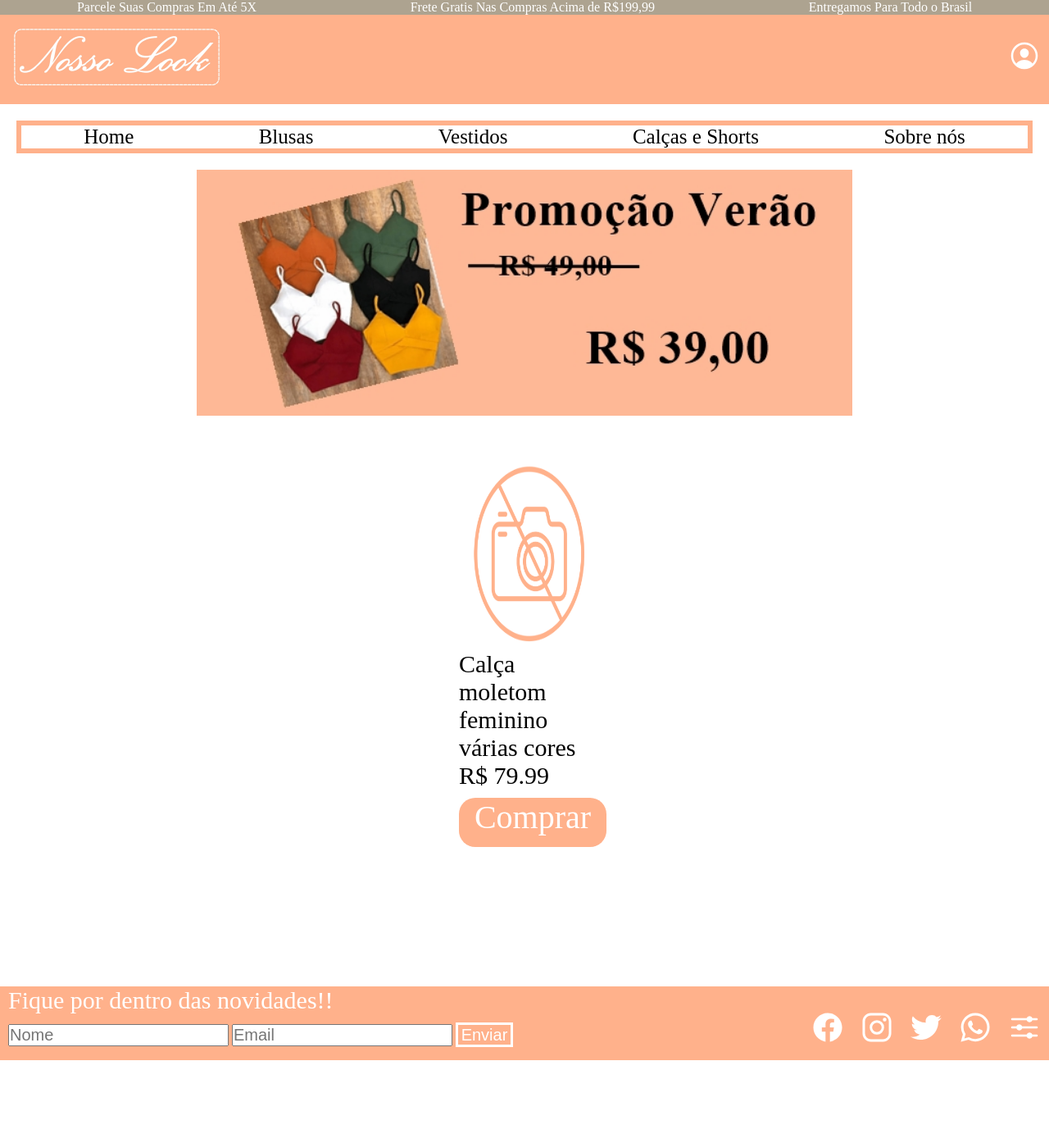
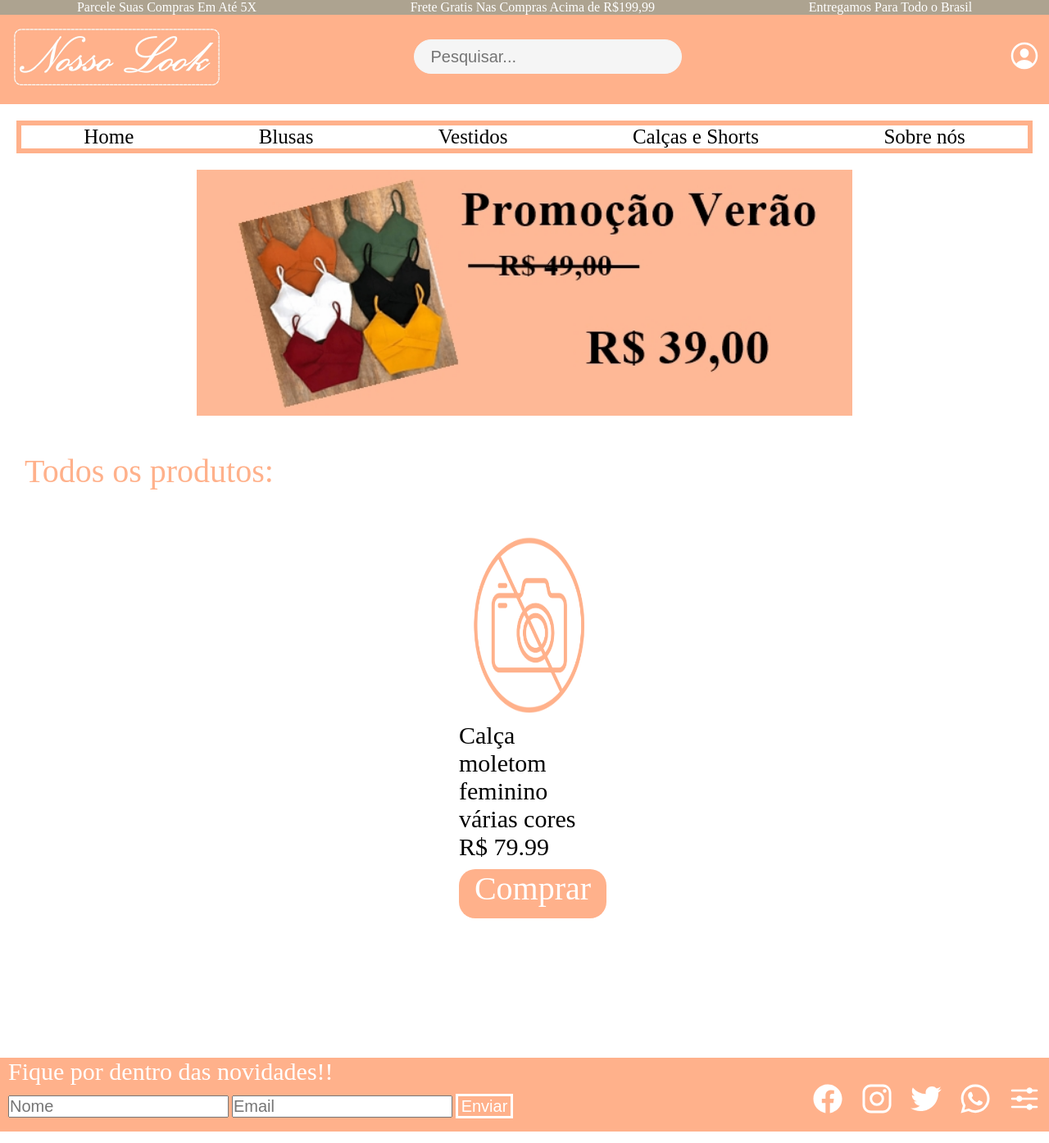
Before and after one commit to Mah-Senger/Nossolook2, a PHP site: page / in a window 1280 px wide. Shown: the whole page at 82% size. Before the commit the page ends 1293 px from the top, so only its background shows below. Run offline with PHP 8.4, Linux system fonts and the light colour scheme; data comes from the database, SQL or seed files in the repository; some libraries are stand-ins or nearby versions.

Commit message:
Adicionado a função de busca

```diff
--- a/funcoes/funcoes_banco.php
+++ b/funcoes/funcoes_banco.php
@@ -26,8 +26,9 @@ function selecionar_id($id){
     return $comando;
 }
 
-function busca(){
-
+function busca($busca){
+    $comando = "SELECT * FROM produto WHERE titulo like'%$busca%'";
+    return $comando;
 }
 
 
--- a/index.php
+++ b/index.php
@@ -14,6 +14,11 @@
     </div>
     <div id="cabecalho">
         <div><img src="logo.jpg" alt="logo" id="logo"></div>
+        <div>
+            <form action="index.php" method="get">
+                <input type="text" name="busca" id="busca" placeholder="Pesquisar...">
+            </form>
+        </div>
         <div id="opcoes">
             <?php
             session_start();
@@ -41,16 +46,24 @@
 
 
     <div id="promo"><a href="pag_blusa2.html"><img src="roupas/promocao.jpg" alt="promoção tops" id="promo_tops"></a></div>
-    <div id="produtos">
     <?php
 
         require_once  "funcoes/conexao.php" ;
         require_once  "funcoes/funcoes_banco.php" ;
 
         $conexao = conexao ();
-        $comando = selecionar_tudo ();
+
+        if(isset($_GET["busca"])){
+            $busca = $_GET["busca"];
+            echo "<p id='procurando_por'>Procurando por: $busca</p>";
+            $comando = busca($busca);
+        }else{
+            echo "<p id='procurando_por'>Todos os produtos: </p>";
+            $comando = selecionar_tudo ();
+        }
         $resultado= mysqli_query($conexao, $comando);
 
+        echo "<div id='produtos'>";
 
         while($retorno= mysqli_fetch_assoc($resultado)){
             $id= $retorno["id"];
--- a/pagina_inicial.css
+++ b/pagina_inicial.css
@@ -18,6 +18,29 @@
     height: 75px;
     margin: 15px;
 
+}
+#busca{
+    background-color: #f5f5f5;
+    border: 1px solid #f5f5f5;
+    border-radius: 30px;
+    height: 30px;
+    width: 300px;
+    color: #a9a9a9;
+    font-size: 20px;
+    padding: 5px;
+    padding-left: 20px;
+    margin-top: 30px;
+    margin-left: -170px;
+}
+#busca:focus{
+    border: #a9a9a9 solid 2px;
+    outline: 0;
+}
+#procurando_por{
+    font-size: 40px;
+    color: #ffb18b;
+    margin-left: 30px;
+    margin-top: 40px;
 }
 #opcoes{
     display: flex;
```
